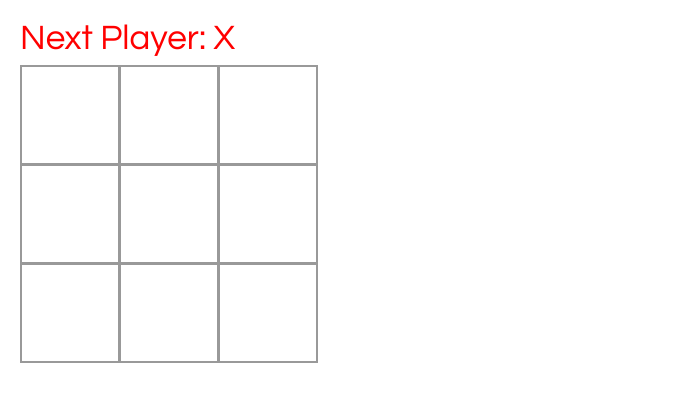
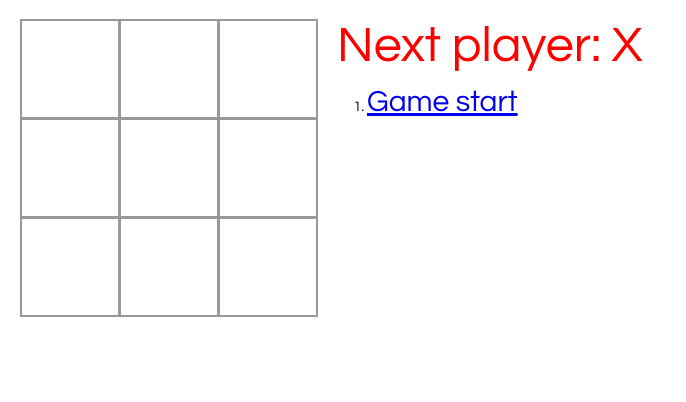
Before and after one commit to bdog72/fish-picker, a React app: page / in a window 1280 px wide. Shown: the whole page, without its empty margins (0-686 px from the left). Built offline with nearby package versions, Linux system fonts and the light colour scheme; some packages are replaced by stand-ins of ours.

Commit message:
mostly finished, could not get the history working though

```diff
--- a/src/components/App.js
+++ b/src/components/App.js
@@ -9,48 +9,18 @@ function Square (props) {
 }
 
 class Board extends Component {
-  constructor () {
-    super()
-    this.state = {
-      squares: Array(9).fill(null),
-      xIsNext: true
-    }
-  }
-
-  handleClick (i) {
-    const squares = this.state.squares.slice()
-    if (calculateWinner(squares) || squares[i]) {
-      return
-    }
-    squares[i] = this.state.xIsNext ? 'X' : 'O'
-    this.setState({
-      squares: squares,
-      xIsNext: !this.state.xIsNext
-    })
-  }
-
   renderSquare (i) {
     return (
       <Square
-        value={this.state.squares[i]}
-        onClick={() => this.handleClick(i)}
+        value={this.props.squares[i]}
+        onClick={() => this.props.onClick(i)}
       />
     )
   }
 
   render () {
-    const winner = calculateWinner(this.state.squares)
-    let status
-    if (winner) {
-      status = 'Winner: ' + winner
-    } else {
-      status = 'Next Player: ' + (this.state.xIsNext ? 'X' : 'O')
-    }
-
-    // const status = 'Next player: ' + (this.state.xIsNext ? 'X' : 'O')
     return (
-      <div className='board'>
-        <div className='status'>{status}</div>
+      <div>
         <div className='board-row'>
           {this.renderSquare(0)}
           {this.renderSquare(1)}
@@ -72,15 +42,73 @@ class Board extends Component {
 }
 
 class App extends Component {
+  constructor () {
+    super()
+    this.state = {
+      history: [{
+        squares: Array(9).fill(null)
+      }],
+      stepNumber: 0,
+      xIsNext: true
+    }
+  }
+
+  handleClick (i) {
+    const history = this.state.history.slice(0, this.state.stepNumber + 1)
+    const current = history[history.length - 1]
+    const squares = current.squares.slice()
+    if (calculateWinner(squares) || squares[i]) {
+      return
+    }
+
+    squares[i] = this.state.xIsNext ? 'X' : 'O'
+    this.setState({
+      history: history.concat([{
+        squares: squares
+      }]),
+      stepNumber: history.length,
+      xIsNext: !this.state.xIsNext
+    })
+  }
+
+  jumpTo (step) {
+    this.setState({
+      stepNumber: step,
+      xIsNext: !(step % 2)
+    })
+  }
+
   render () {
+    const history = this.state.history
+    const current = history[this.state.stepNumber]
+    const winner = calculateWinner(current.squares)
+    const moves = history.map((step, move) => {
+      const desc = move ? 'Move #' + move : 'Game start'
+      return (
+        <li key={move} className='list'>
+          <a href='#' onCick={() => this.jumpTo(move)}>{desc}</a>
+        </li>
+      )
+    })
+
+    let status
+    if (winner) {
+      status = 'Winner: ' + winner
+    } else {
+      status = 'Next player: ' + (this.state.xIsNext ? 'X' : 'O')
+    }
+
     return (
       <div className='game'>
         <div className='game-board'>
-          <Board />
+          <Board
+            squares={current.squares}
+            onClick={(i) => this.handleClick(i)}
+          />
         </div>
         <div className='game-info'>
-          <div>{/*  status  */}</div>
-          <ol>{/* TODO */}</ol>
+          <div className='winOrLose'>{status}</div>
+          <ol>{moves}</ol>
         </div>
       </div>
     )
--- a/src/styles/screen.scss
+++ b/src/styles/screen.scss
@@ -1,22 +1,3 @@
-@import 'utility';
-
-// $base-text-size: 16px;
-// $base-font-family: sans-serif;
-//
-// html {
-//   @include full-height;
-// }
-//
-// body {
-//   margin: 0;
-//   font: $base-text-size / 1 $base-font-family;
-// }
-//
-// .square {
-//   border: 1px solid black;
-//   height: 100px;
-//   width: 100px;
-// }
 
 body {
   font: 14px "Century Gothic", Futura, sans-serif;
@@ -34,10 +15,14 @@ ul {
   display: table;
 }
 
-// .board {
-//   display: flex;
-//   text-align: center;
-// }
+.winOrLose {
+  font-size: 50px;
+  color: red;
+}
+
+.list a {
+  font-size: 30px;
+}
 
 .status {
   margin-bottom: 10px;
```
